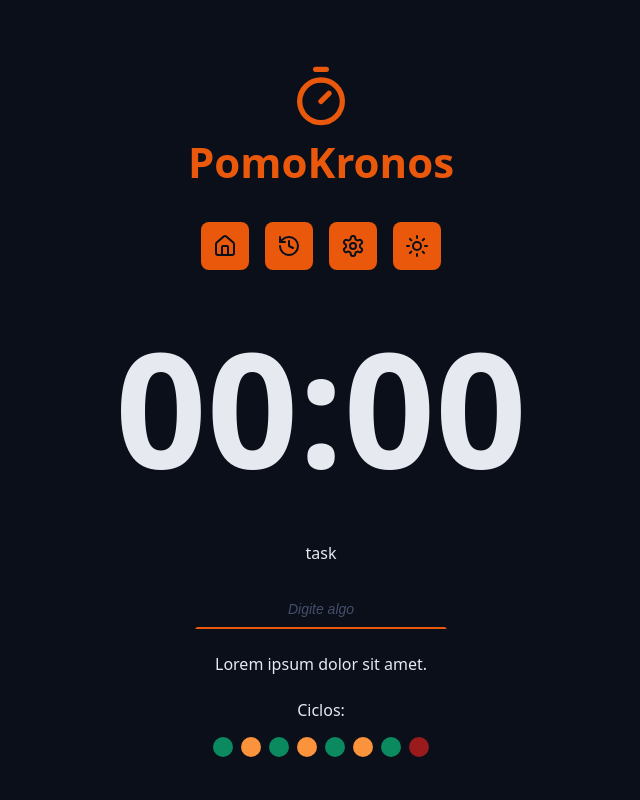
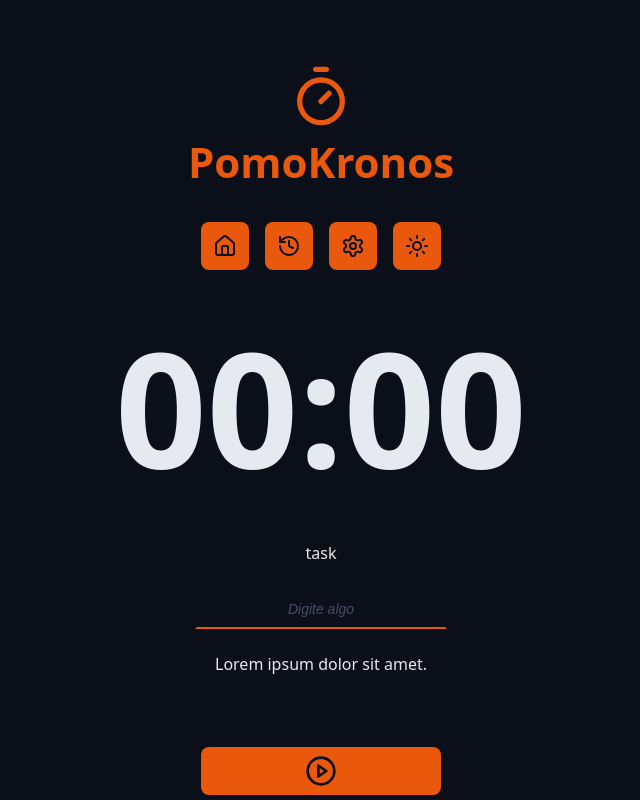
Before and after one commit to phfreitass/pomokronos, a React (Vite) app: page / in a window 1280 px wide. Shown: the top 800 px of the page, without its empty margins (319-959 px from the left). Built offline with nearby package versions, Linux system fonts and the light colour scheme.

Commit message:
Como iterar elementos JSX e usar a prop key no React

```diff
--- a/src/components/Cycles/index.tsx
+++ b/src/components/Cycles/index.tsx
@@ -1,19 +1,36 @@
 import styles from './styles.module.css';
+import { useTaskContext } from '../../contexts/TaskContext/useTaskContext';
+import { getNextCycle } from '../../utils/getNextCycle';
+import { getNextCycleType } from '../../utils/getNextCyclesType';
 
 export function Cycles() {
+  const { state } = useTaskContext();
+
+  const cycleStep = Array.from({ length: state.currentCycle });
+
+  const cycleDescriptionMap = {
+    workTime: 'foco',
+    shortBreakTime: 'descanso curto',
+    longBreakTime: 'descanso longo',
+  };
+
   return (
     <div className={styles.cycles}>
       <span>Ciclos:</span>
 
       <div className={styles.cycleDots}>
-        <span className={`${styles.cycleDot} ${styles.workTime}`}></span>
-        <span className={`${styles.cycleDot} ${styles.shortBreakTime}`}></span>
-        <span className={`${styles.cycleDot} ${styles.workTime}`}></span>
-        <span className={`${styles.cycleDot} ${styles.shortBreakTime}`}></span>
-        <span className={`${styles.cycleDot} ${styles.workTime}`}></span>
-        <span className={`${styles.cycleDot} ${styles.shortBreakTime}`}></span>
-        <span className={`${styles.cycleDot} ${styles.workTime}`}></span>
-        <span className={`${styles.cycleDot} ${styles.longBreakTime}`}></span>
+        {cycleStep.map((_, index) => {
+          const nextCycle = getNextCycle(index);
+          const nextCycleType = getNextCycleType(nextCycle);
+          return (
+            <span
+              key={nextCycle}
+              className={`${styles.cycleDot} ${styles[nextCycleType]}`}
+              aria-label={`Indicador de ciclo de ${cycleDescriptionMap[nextCycleType]}`}
+              title={`Indicador de ciclo de ${cycleDescriptionMap[nextCycleType]}`}
+            ></span>
+          );
+        })}
       </div>
     </div>
   );
--- a/src/components/MainForm/index.tsx
+++ b/src/components/MainForm/index.tsx
@@ -92,10 +92,13 @@
       </div>
 
       {/* Componente de visualização dos ciclos */}
-      <div className='formRow'>
-        <Cycles />
-      </div>
+      {state.currentCycle > 0 && (
+        <div className='formRow'>
+          <Cycles />
+        </div>
+      )}
 
+      {/* Exibição do próximo ciclo e tempo restante */}
       {/* Botão de submissão com ícone */}
       <div className='formRow'>
         <DefaultButton icon={<PlayCircleIcon />} />
```
Also changed, not shown: 7 other files (tests, documents, lock files or other folders).
